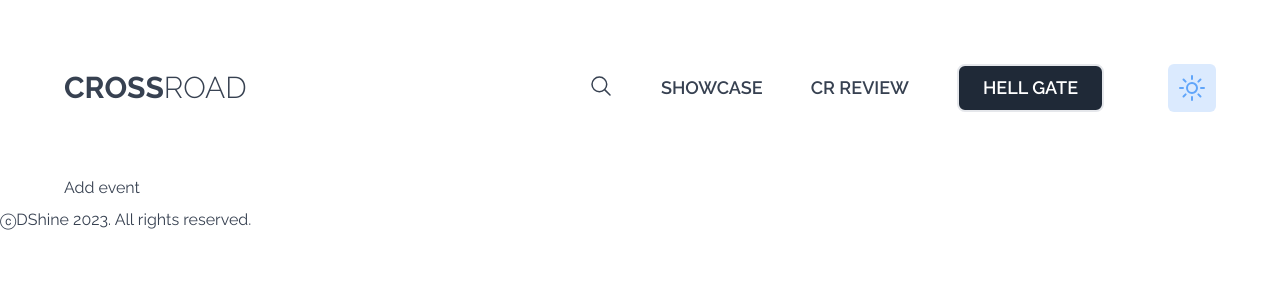
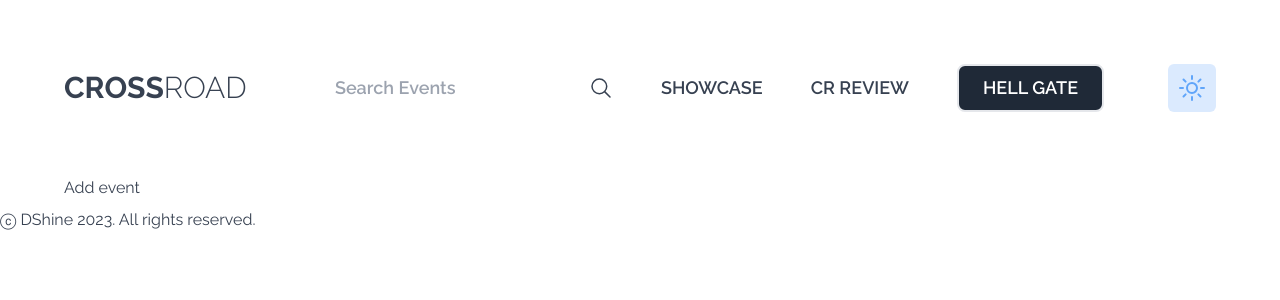
Before and after one commit to jinhlee19/event, a Next.js app: page /events/add in a window 1280 px wide. Shown: the top 300 px of the page. Built offline with nearby package versions, Linux system fonts and the light colour scheme; a web font is replaced by a local one.

Commit message:
**Checkpoint - Events or Portfolio Service - Events Proceed at this moment

```diff
--- a/components/Footer.jsx
+++ b/components/Footer.jsx
@@ -1,10 +1,8 @@
 export default function Footer() {
   return (
     <footer>
-      <div>
-        <p>ⓒDShine 2023. All rights reserved.</p>
-        <address></address>
-      </div>
+      <p>ⓒ DShine 2023. All rights reserved.</p>
+      <address></address>
     </footer>
   );
 }
--- a/components/Header.jsx
+++ b/components/Header.jsx
@@ -15,12 +15,8 @@ export default function Header() {
         <nav className="navigation mr-16 ">
           <ul className="nav__item flex justify-between items-center">
             <li>
-              <Link href="/events/search">
-                <a>
-                  {/* <IoSearchOutline className="w-6 h-6" /> */}
-                  <Search />
-                </a>
-              </Link>
+              {/* <IoSearchOutline className="w-6 h-6" /> */}
+              <Search />
             </li>
             {/* <li>
               <Link href="/showcase">
--- a/components/Search.jsx
+++ b/components/Search.jsx
@@ -12,16 +12,17 @@ export default function Search() {
   };
 
   return (
-    <div className="search flex space-x-4">
-      <form
-        action=""
-        onSubmit={handleSubmit}
+    <form onSubmit={handleSubmit} className="flex space-x-4 items-center">
+      <input
+        type="text"
         onChange={(e) => setTerm(e.target.value)}
-        className="flex space-x-4"
-      >
-        <input type="on-submit" />
-        <IoSearchOutline className="w-6 h-6" />
-      </form>
-    </div>
+        placeholder="Search Events"
+        className="px-4 py-2"
+      />
+      <IoSearchOutline
+        onClick={handleSubmit}
+        className="w-6 h-6 cursor-pointer"
+      />
+    </form>
   );
 }
```
